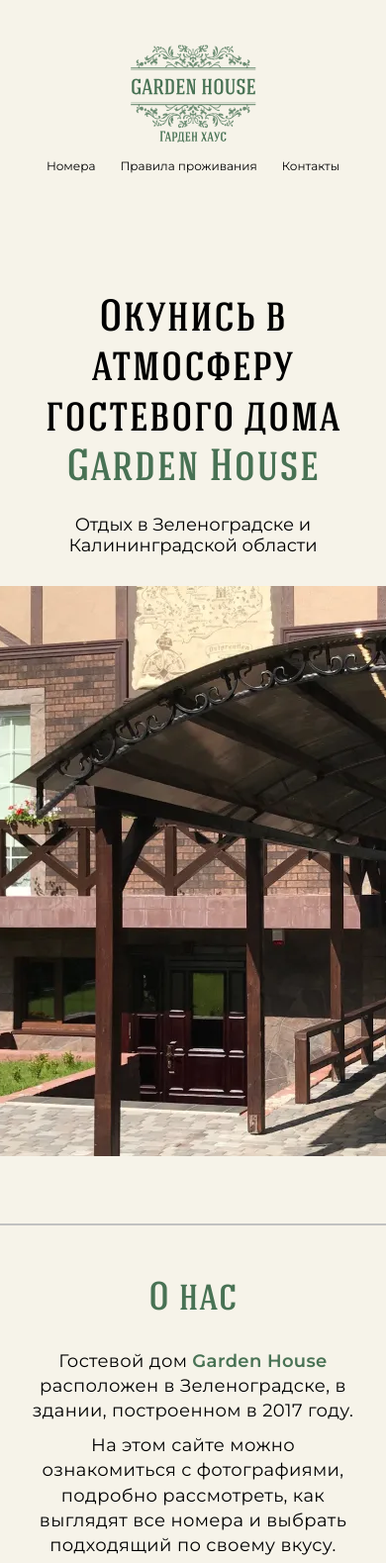
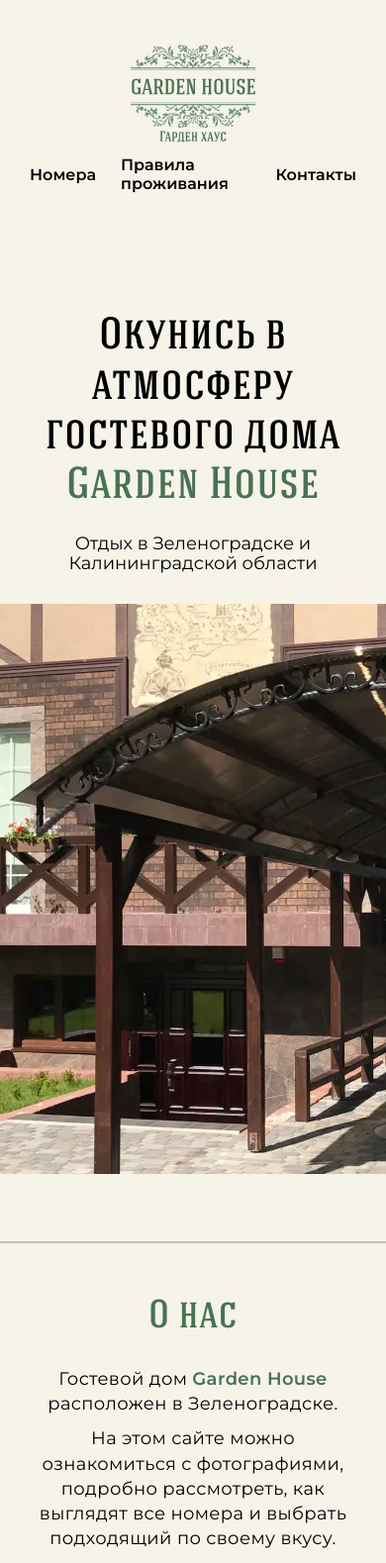
Before and after one commit to Lomanets/guest_house, a plain HTML site: page index.html in a window 390 px wide. Shown: the top 1579 px of the page at 99% size. Drawn offline with Linux system fonts and the light colour scheme.

Commit message:
refactor: change edits

```diff
--- a/assets/styles/adaptive.css
+++ b/assets/styles/adaptive.css
@@ -8,6 +8,10 @@
 
     .header-bg {
         width: 43vw;
+    }
+
+    .nav-wrap {
+        column-gap: var(--margin-default);
     }
 
     .rooms-description, .rooms-offer {
@@ -42,7 +46,6 @@
         max-width: 100%;
     }
 
-
     .offer-wrap__title {
         font-size: 45px;
     }
@@ -57,6 +60,12 @@
 }
 
 @media screen and (max-width: 930px) {
+    .nav-list__link {
+        font-size: 16px;
+        font-weight: 600;
+    }
+
+
     .offer-container {
         padding-bottom: 0px;
         row-gap: 30px;
--- a/assets/styles/footer.css
+++ b/assets/styles/footer.css
@@ -85,7 +85,8 @@
 
 .footer-nav {
     margin-top: 32px;
-    border: 2px solid var(--color-gray);
+    border-top: 2px solid var(--color-gray);
+    border-bottom: 2px solid var(--color-gray);
     padding-top: 24px;
     padding-bottom: 24px;
 }
--- a/assets/styles/header.css
+++ b/assets/styles/header.css
@@ -26,8 +26,8 @@
 
 .nav-list__link {
     display: inline-block;
-    font-weight: 400;
-    font-size: var(--font-small);
+    font-weight: 500;
+    font-size: var(--font-medium);
     transform: translateY(0px);
     transition: transform 0.3s;
 }
@@ -99,7 +99,7 @@
 
 .header-bg {
     background: no-repeat right center url('../images/bg_photo.webp');
-    width: 50vw;
+    width: 47vw;
     height: 100%;
     position: absolute;
     top: 0px;
--- a/index.html
+++ b/index.html
@@ -18,6 +18,9 @@
 
     <link rel="stylesheet" href="./assets/styles/style.css">
     <link rel="shortcut icon" href="./assets/icons/favicon.ico" type="image/x-icon">
+
+    <meta name="yandex-verification" content="50b2d1793c6363b7" />
+    <meta name="google-site-verification" content="RDnTdp8Nyx1hRAJwVDslTPxwFpNZ46f-XVgmFt4N54g" />
 </head>
 
 <body>
@@ -60,7 +63,7 @@
                 <div class="about-wrap">
                     <p class="about-text">
                         Гостевой дом <span class="about-text__span-accent">Garden House</span> расположен в
-                        Зеленоградске, в здании, построенном в 2017 году.
+                        Зеленоградске.
                     </p>
                     <p class="about-text about-text__photo">
                         На этом сайте можно ознакомиться с фотографиями, подробно рассмотреть, как выглядят все номера и
```
Also changed, not shown: robots.txt.
